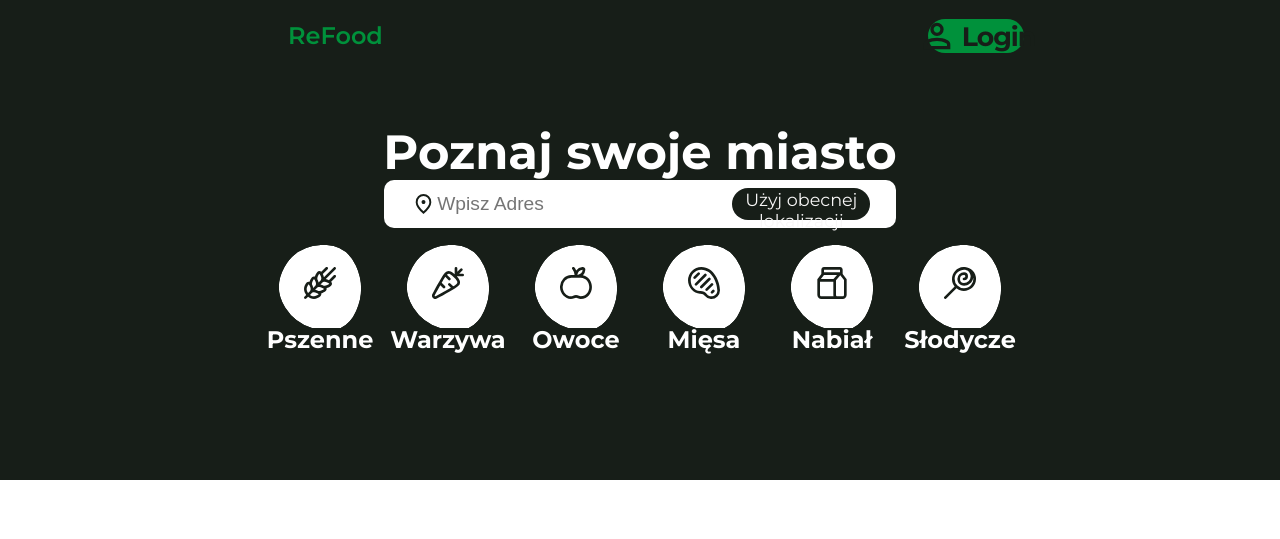
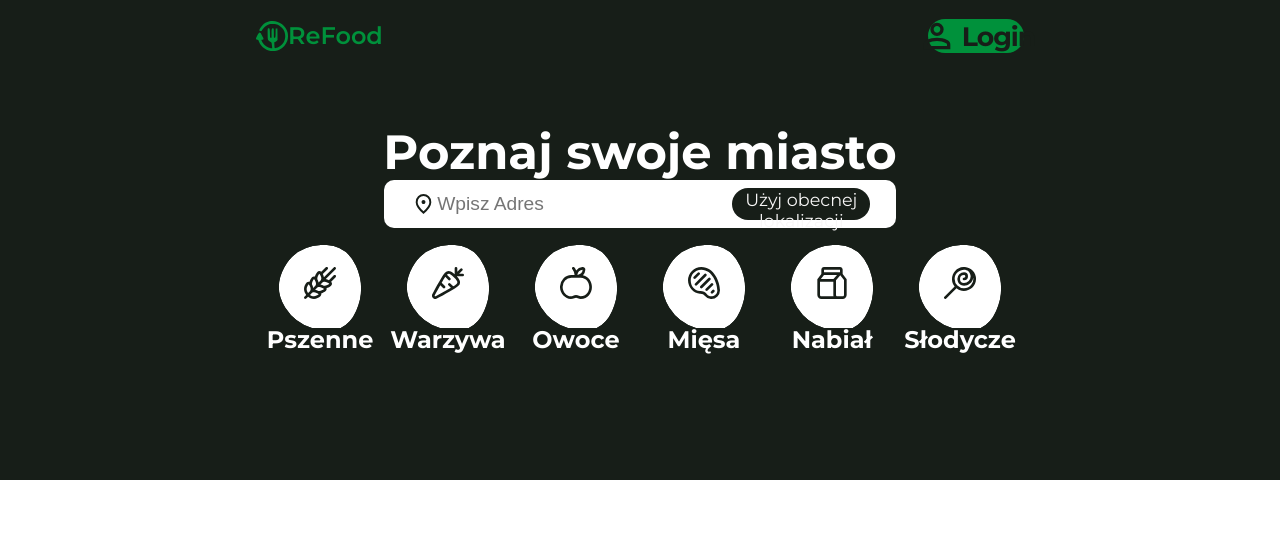
Before and after one commit to TheMozzarellaCat/ReFood, a website: page index.html in a window 1280 px wide. Shown: the top 539 px of the page. Drawn offline with Linux system fonts and the light colour scheme; grey boxes are pictures that could not be loaded.

Commit message:
possible path fix v3

```diff
--- a/css/style.css
+++ b/css/style.css
@@ -73,7 +73,7 @@ header .site-info .site-logo {
   height: 4vh;
   width: 4vh;
   background-repeat: no-repeat;
-  background: url(./assets/site-logo.svg);
+  background: url(../assets/site-logo.svg);
   background-size: 4vh 4vh;
 }
 header .site-info .site-name {
```
